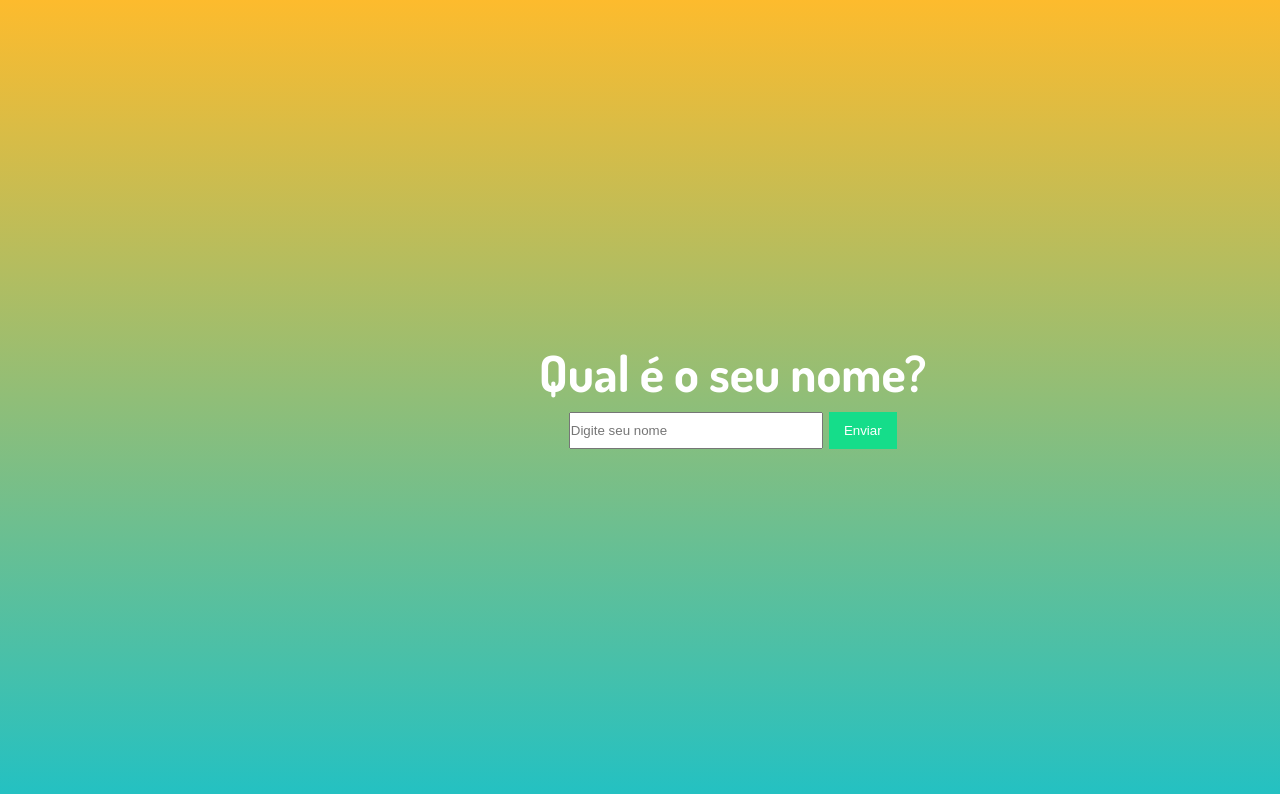
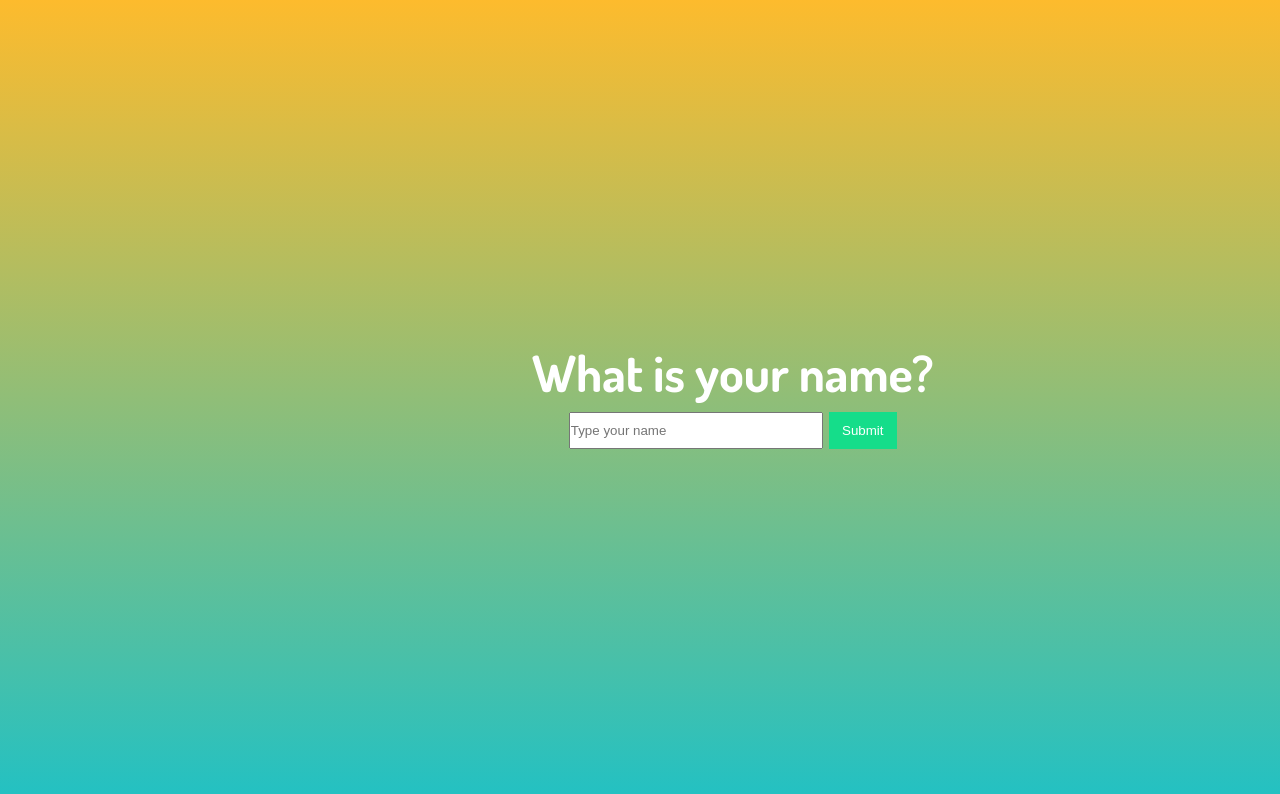
Before and after one commit to ViniciusV4/testes-de-logica, a plain HTML site: page 2-Hello/index.html in a window 1280 px wide. Drawn offline with Linux system fonts and the light colour scheme.

Commit message:
updating texts

```diff
--- a/2-DizendoOla/index.html
+++ b/2-Hello/index.html
@@ -4,14 +4,14 @@
     <meta charset="UTF-8">
     <meta name="viewport" content="width=device-width, initial-scale=1.0">
     <link rel="stylesheet" href="style.css">
-    <title>Bem vindo</title>
+    <title>Welcome</title>
 </head>
 <body>
     <div class="container">
-        <label for="nome" class="name">Qual é o seu nome?</label>
+        <label for="nome" class="name">What is your name?</label>
         <div>
-            <input type="text" id="nome" name="nome" placeholder="Digite seu nome">
-            <button onclick="sent()">Enviar</button>
+            <input type="text" id="nome" name="nome" placeholder="Type your name">
+            <button onclick="sent()">Submit</button>
         </div>
     </div>
       <div id="space">
--- a/2-DizendoOla/main.js
+++ b/2-Hello/main.js
@@ -3,5 +3,5 @@ function sent() {
     let nameValue = namePerson.value
     let textBox = document.getElementById("space")
 
-    textBox.textContent = `Olá ${nameValue}, é um prazer te conhecer!`
+    textBox.textContent = `Hello ${nameValue}, it's nice to meet you`
 }
```
Also changed, not shown: 1-HelloWorld/assets/imgHelloWorld.png (renamed from 1-HelloWord/assets/imgHelloWorld.png), 1-HelloWorld/helloworld.js (renamed from 1-HelloWord/helloworld.js), 1-HelloWorld/index.html (renamed from 1-HelloWord/index.html), 1-HelloWorld/style.css (renamed from 1-HelloWord/style.css), 2-Hello/assets/ola.png (renamed from 2-DizendoOla/assets/ola.png), 2-Hello/assets/qualSeuNome.png (renamed from 2-DizendoOla/assets/qualSeuNome.png), 2-Hello/style.css (renamed from 2-DizendoOla/style.css).
